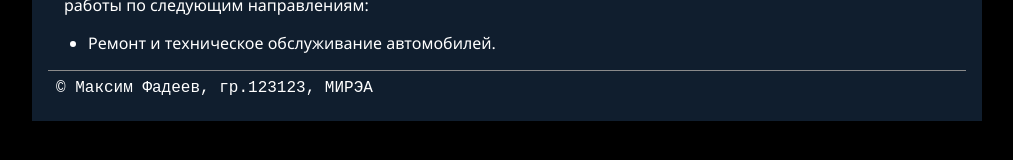
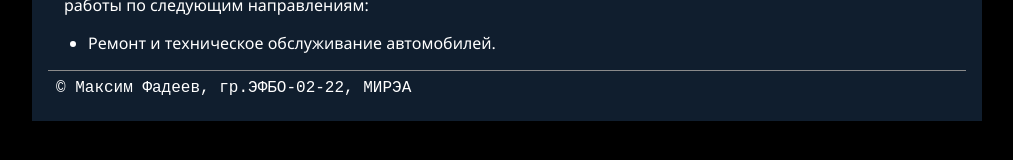
Before and after one commit to MAXFAD04/Autobases, a React (Create React App) app in the folder front/: page /contacts in a window 1280 px wide. Shown: the part 504-664 px from the top of the page, without its empty margins (133-1146 px from the left). Built offline with nearby package versions, Linux system fonts and the light colour scheme; the HTML template or start-up script is replaced by a standard one.

Commit message:
edit group

```diff
--- a/front/src/components/Azs/azs.css
+++ b/front/src/components/Azs/azs.css
@@ -13,7 +13,7 @@
 
 .azs-card {
   flex            : 1 1;
-  max-width       : 280px;
+  max-width       : 320px;
   border          : 1px solid #ccc;
   padding         : 10px;
   border-radius   : 5px;
--- a/front/src/pages/contacts.jsx
+++ b/front/src/pages/contacts.jsx
@@ -20,7 +20,7 @@ const Contacts = () => {
       <ul>
         <li>Ремонт и техническое обслуживание автомобилей.</li>
       </ul>
-      <div className="copyright">&copy; Максим Фадеев, гр.123123, МИРЭА</div>
+      <div className="copyright">&copy; Максим Фадеев, гр.ЭФБО-02-22, МИРЭА</div>
     </div>
   );
 };
--- a/front/src/pages/docs.jsx
+++ b/front/src/pages/docs.jsx
@@ -71,7 +71,7 @@ const Docs = () => {
       <h2>8. Критерии оценки деятельности</h2>
       <p>8.1. Своевременное и качественное выполнение поставленных задач и функций автобазы.</p>
       <p>8.2. Качественное исполнение должностных обязанностей сотрудниками автобазы</p>
-      <div className="copyright">&copy; Максим Фадеев, гр.123123, МИРЭА</div>
+      <div className="copyright">&copy; Максим Фадеев, гр.ЭФБО-02-22, МИРЭА</div>
     </div>
   );
 };
--- a/front/src/pages/main.jsx
+++ b/front/src/pages/main.jsx
@@ -12,7 +12,7 @@ const App = () => {
       <Autobases setSelectedBaseID={setSelectedBaseID} />
       <AzsList baseid={selectedBaseID} />
       <Automibiles baseid={selectedBaseID} />
-      <div className="copyright">&copy; Максим Фадеев, гр.123123, МИРЭА</div>
+      <div className="copyright">&copy; Максим Фадеев, гр.ЭФБО-02-22, МИРЭА</div>
     </div>
   );
 };
```
